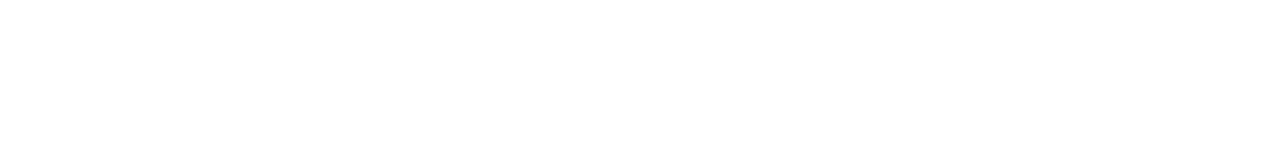
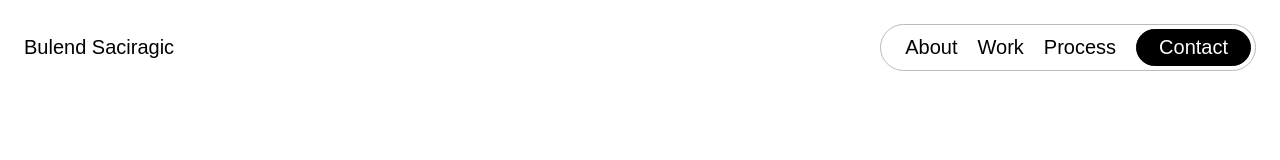
Before and after one commit to bulendsaciragic/portfolio, a plain HTML site: page index.html in a window 1280 px wide. Drawn offline with Linux system fonts and the light colour scheme; a web font is replaced by a local one.

Commit message:
Add and style the header

```diff
--- a/index.html
+++ b/index.html
@@ -4,9 +4,26 @@
     <meta charset="UTF-8">
     <meta name="viewport" content="width=device-width, initial-scale=1.0">
     <link rel="stylesheet" href="style.css">
+    <link rel="preconnect" href="https://rsms.me/">
+    <link rel="stylesheet" href="https://rsms.me/inter/inter.css">
     <title>Bulend Šačiragić</title>
 </head>
 <body>
+    <!--  Inspiration site: https://tinloof.com  -->
+    <header>
 
+        <div class="logo">
+            Bulend Saciragic
+        </div>
+
+        <div class="navigation">
+            <a href="#about">About</a>
+            <a href="#work">Work</a>
+            <a href="#process">Process</a>
+            <button class="contact"><a href="#contact">Contact</button>
+            </ul>
+        </div>
+
+    </header>
 </body>
 </html>
--- a/style.css
+++ b/style.css
@@ -0,0 +1,89 @@
+:root {
+    font-family: Inter, sans-serif;
+    font-feature-settings: 'liga' 1, 'calt' 1; /* fix for Chrome */
+  }
+  @supports (font-variation-settings: normal) {
+    :root { font-family: InterVariable, sans-serif; }
+  }
+
+body {
+    margin: 0px;
+    padding: 24px 24px 24px 24px;
+}
+
+header {
+    display: flex;
+    justify-content: space-between;
+}
+
+header .logo {
+    font-size: 20px;
+
+    display: flex;
+    align-items: center;
+}
+
+header .navigation {
+    display: flex;
+    justify-content: flex-end;
+    align-items: center;
+
+    /* gap: 16px; */
+
+    margin-left: auto;
+    gap: 20px;
+
+    padding: 4px 4px 4px 24px;
+
+    font-size: 20px;
+
+    border-style: solid;
+    border-width: 1px;
+    border-radius: 100px;
+    border-color: #BABABA;
+
+}
+
+a {
+    color: black;
+    text-decoration: none;
+}
+
+a:hover {
+    text-decoration: underline;
+    text-underline-offset: 4px;
+}
+
+.contact {
+    background-color: black;
+    color: white;
+
+    margin-right: -20px;
+
+    font-size: 20px;
+
+    border-radius: 100px;
+    border-style: solid;
+    border-width: 1px;
+}
+
+.contact:hover {
+    background-color: white;
+    color: black;
+
+    border-radius: 100px;
+    border-style: solid;
+    border-width: 1px;
+    border-color: black;
+}
+
+.contact a {
+    display: block;
+    text-decoration: none;
+    color: white;
+    padding: 5px 16px 5px 16px;
+}
+
+.contact a:hover {
+    color: black;
+}
```
